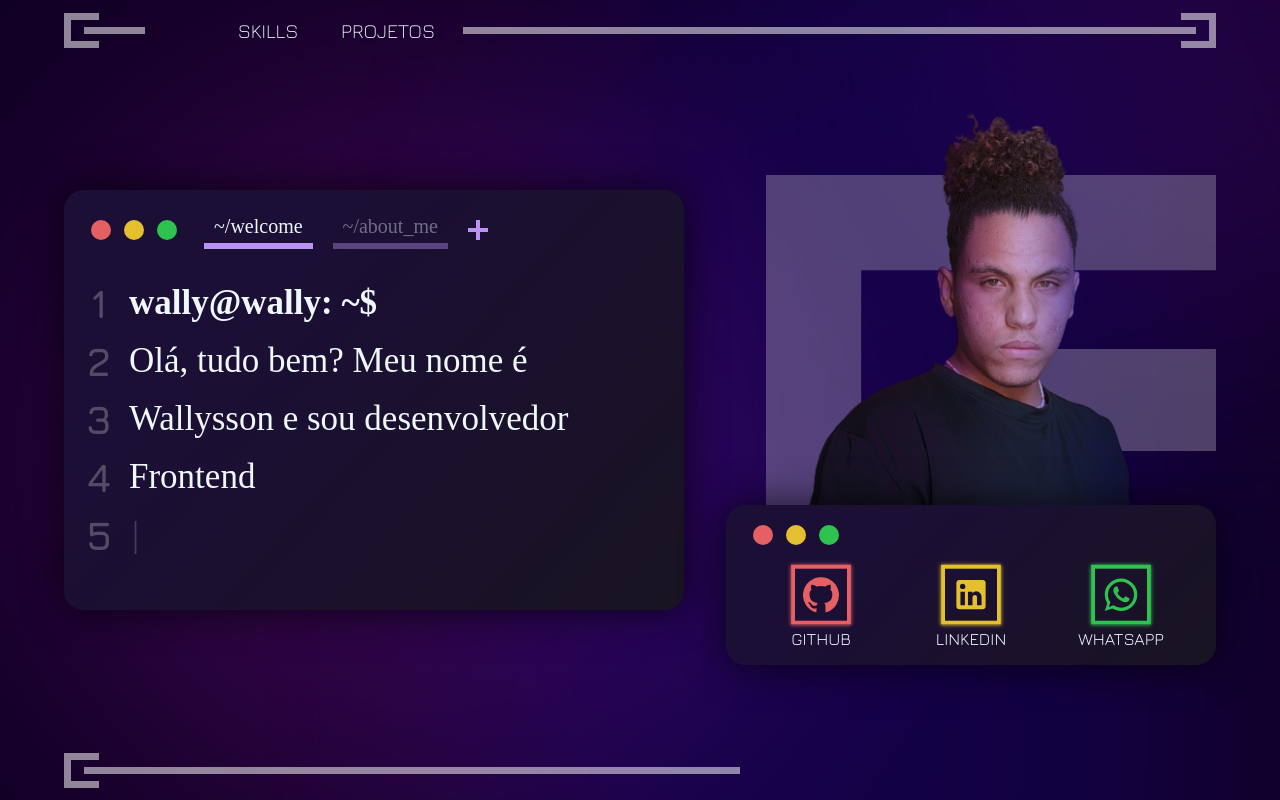
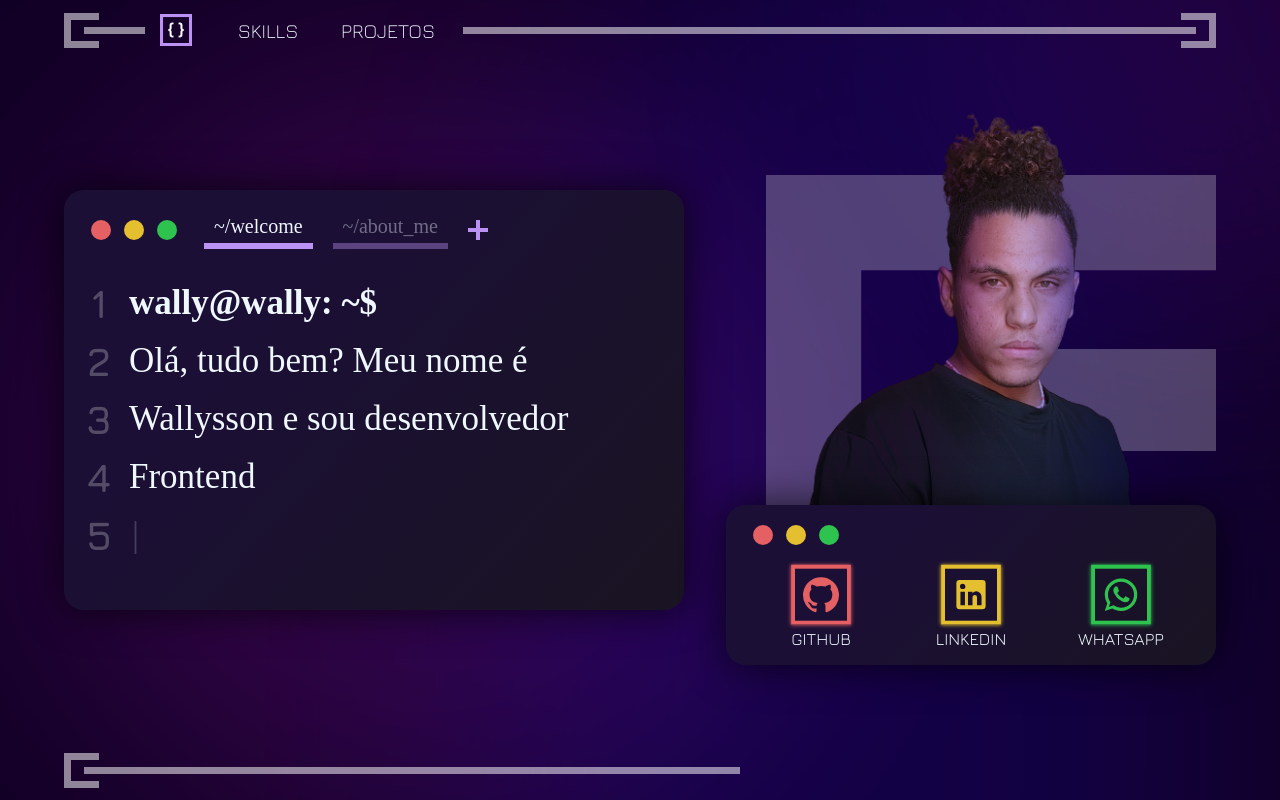
Before and after one commit to wallyrosa/wally_portfolio, a React (Create React App) app: page / in a window 1280 px wide. Shown: the top 800 px of the page. Built offline with nearby package versions, Linux system fonts and the light colour scheme; a web font is replaced by a local one.

Commit message:
fix(icon): adjusted path to icon

```diff
--- a/src/css/index.css
+++ b/src/css/index.css
@@ -59,7 +59,7 @@ strong {
 .logo {
     width: 32px;
     height: 32px;
-    background-image: url(../../public/favicon.ico);
+    background-image: url(../../public/favicon.png);
     background-position: center;
     background-size: 32px 32px;
 }
```
